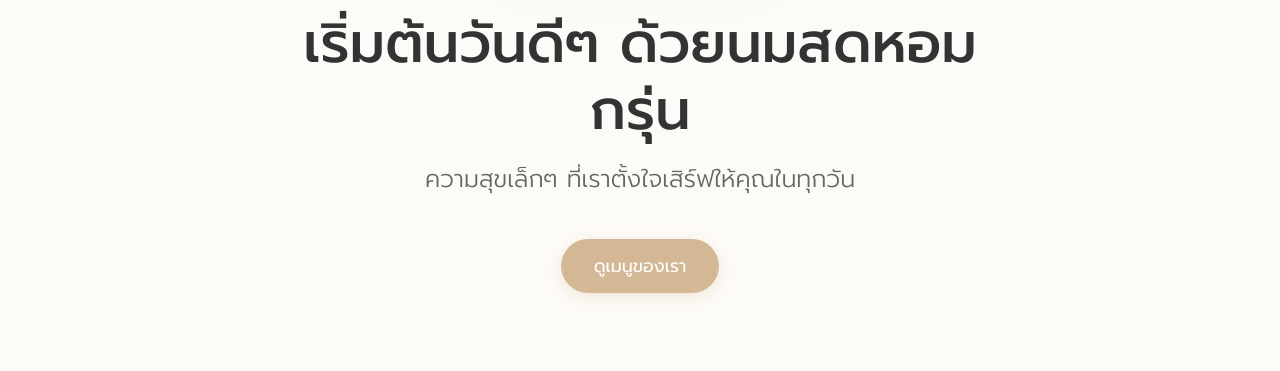
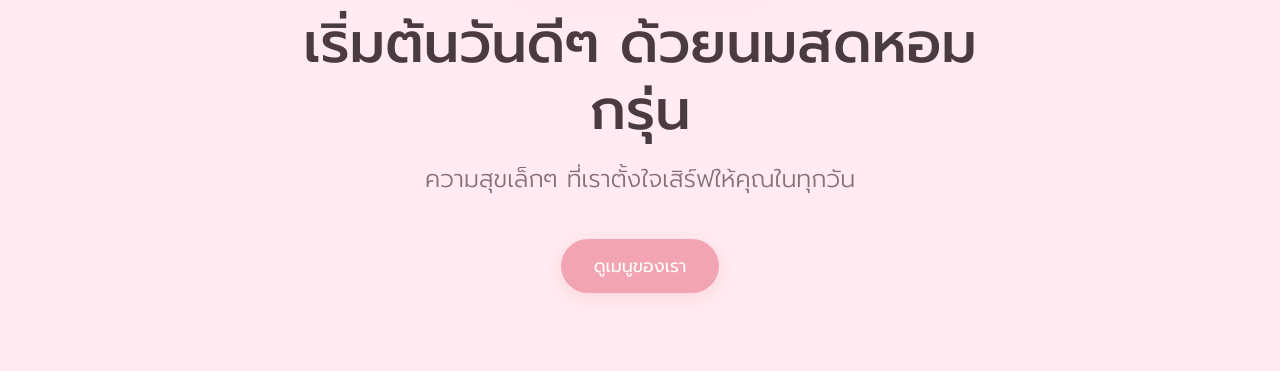
Before and after one commit to ICT-Patiu/noomindy, a plain HTML site: page index.html in a window 1280 px wide. Shown: the part 429-800 px from the top of the page. Drawn offline with Linux system fonts and the light colour scheme.

Commit message:
Update color scheme to minimal sweet pastel pink

```diff
--- a/style.css
+++ b/style.css
@@ -1,12 +1,12 @@
 /* Base Styles & Variables */
 :root {
     --color-bg-primary: #FFFFFF;
-    --color-bg-secondary: #FAFAFA;
-    --color-bg-accent: #FDFBF7; /* Cream */
-    --color-text-main: #333333;
-    --color-text-light: #666666;
-    --color-primary: #D4B895; /* Warm tone for minimalist aesthetic */
-    --color-primary-hover: #C4A47E;
+    --color-bg-secondary: #FFF7F9; /* Very faint sweet pink */
+    --color-bg-accent: #FFEBF0; /* Soft blush pink */
+    --color-text-main: #4A3B40; /* Warmer dark text for a sweet vibe */
+    --color-text-light: #837176;
+    --color-primary: #F2A4B3; /* Sweet pastel pink */
+    --color-primary-hover: #E08A9B;
 
     --font-main: 'Prompt', sans-serif;
 
@@ -82,13 +82,13 @@ p {
 .btn-primary {
     background-color: var(--color-primary);
     color: #fff;
-    box-shadow: 0 4px 15px rgba(212, 184, 149, 0.3);
+    box-shadow: 0 4px 15px rgba(242, 164, 179, 0.3);
 }
 
 .btn-primary:hover {
     background-color: var(--color-primary-hover);
     transform: translateY(-2px);
-    box-shadow: 0 6px 20px rgba(212, 184, 149, 0.4);
+    box-shadow: 0 6px 20px rgba(242, 164, 179, 0.4);
 }
 
 .btn-outline {
@@ -312,7 +312,7 @@ p {
     font-size: 1.1rem;
     font-weight: 600;
     color: var(--color-primary);
-    background-color: rgba(212, 184, 149, 0.1);
+    background-color: rgba(242, 164, 179, 0.15);
     padding: 4px 16px;
     border-radius: 50px;
 }
```
